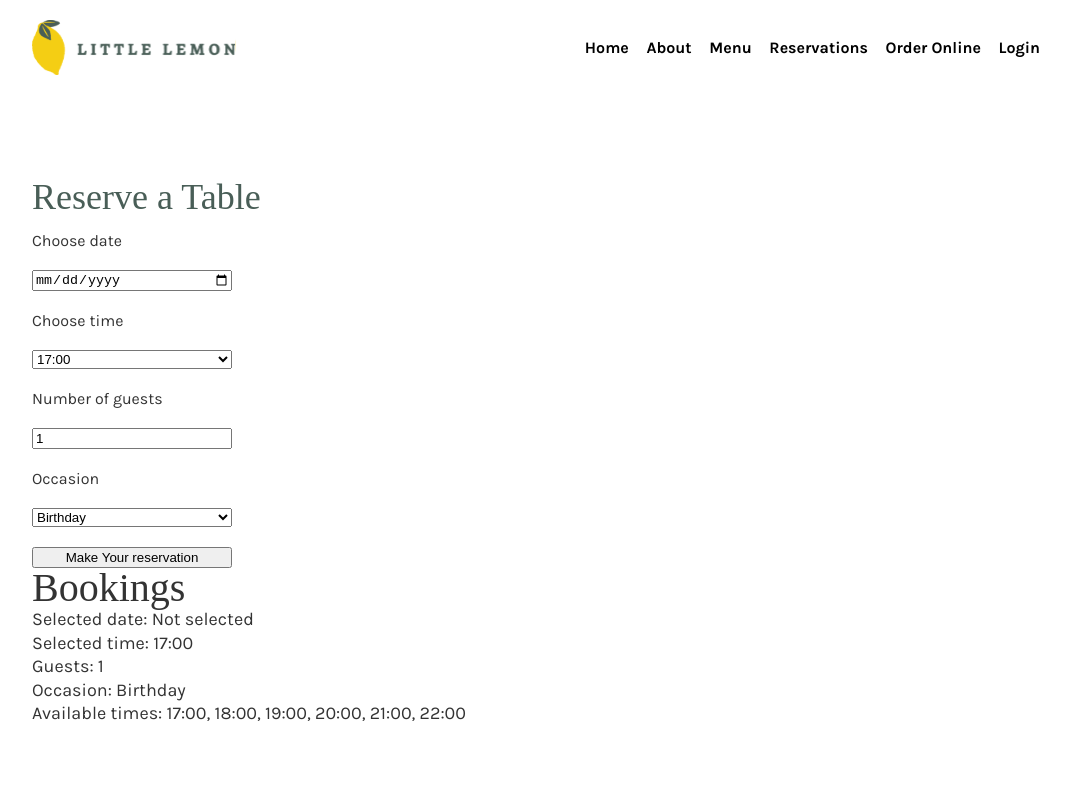
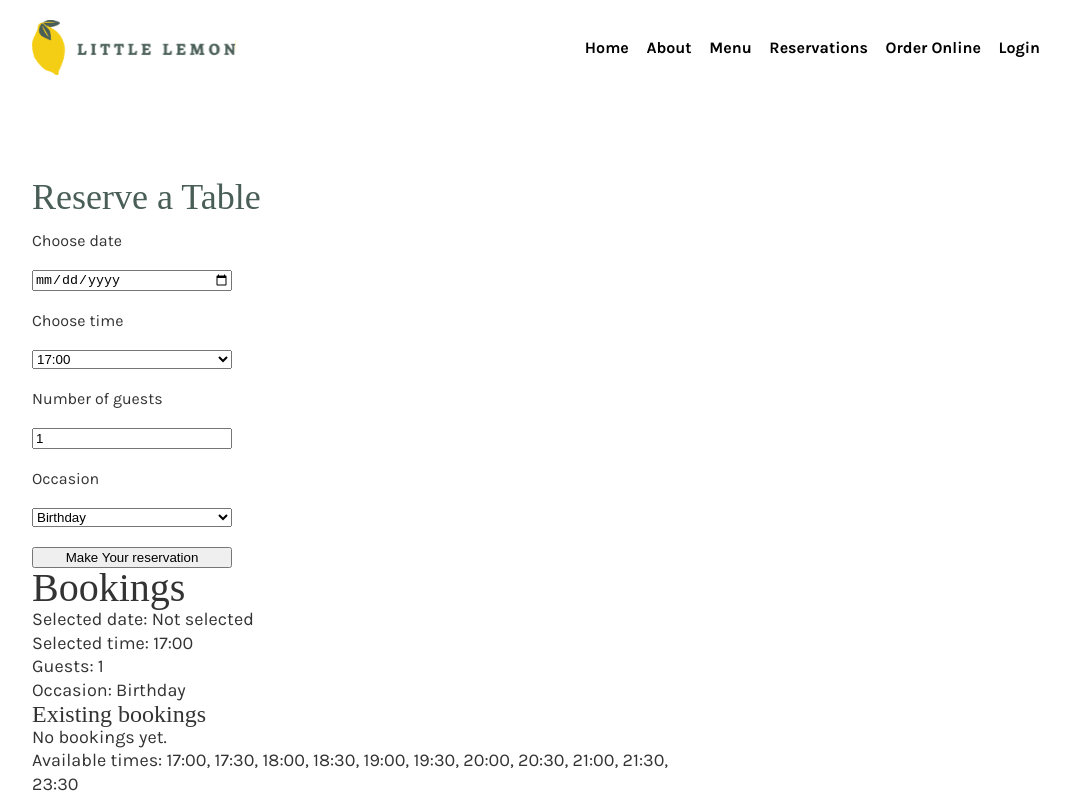
Before and after one commit to JCupp35/front-end-developer-capstone, a React (Create React App) app: page /booking in a window 1280 px wide. Shown: the top 800 px of the page, without its empty margins (104-1174 px from the left). Built offline with nearby package versions, Linux system fonts and the light colour scheme; a web font is replaced by a local one.

Commit message:
Add ConfirmedBooking component and integrate booking submission logic. Update BookingPage and Bookings components to handle existing bookings and submission. Include utility functions for random time generation and API interaction.

```diff
--- a/public/index.html
+++ b/public/index.html
@@ -29,6 +29,7 @@
   <body>
     <noscript>You need to enable JavaScript to run this app.</noscript>
     <div id="root"></div>
+    <script src="https://raw.githubusercontent.com/courseraap/capstone/main/api.js"></script>
     <!--
       This HTML file is a template.
       If you open it directly in the browser, you will see an empty page.
--- a/src/Main/BookingPage.js
+++ b/src/Main/BookingPage.js
@@ -2,7 +2,7 @@ import { useState } from 'react';
 import BookingForm from './BookingForm';
 import Bookings from './Bookings';
 
-function BookingPage({ availableTimes, onDateChangeFromMain }) {
+function BookingPage({ availableTimes, bookings, onDateChangeFromMain, submitForm }) {
   const [date, setDate] = useState('');
   const [time, setTime] = useState('17:00');
   const [guests, setGuests] = useState('1');
@@ -17,6 +17,7 @@ function BookingPage({ availableTimes, onDateChangeFromMain }) {
 
   const handleSubmit = (event) => {
     event.preventDefault();
+    submitForm(bookingData);
   };
 
   const handleDateChange = (event) => {
@@ -41,7 +42,11 @@ function BookingPage({ availableTimes, onDateChangeFromMain }) {
           onOccasionChange={(event) => setOccasion(event.target.value)}
           onSubmit={handleSubmit}
         />
-        <Bookings bookingData={bookingData} availableTimes={availableTimes} />
+        <Bookings
+          bookingData={bookingData}
+          bookings={bookings}
+          availableTimes={availableTimes}
+        />
       </div>
     </section>
   );
--- a/src/Main/Bookings.js
+++ b/src/Main/Bookings.js
@@ -1,4 +1,4 @@
-function Bookings({ bookingData, availableTimes }) {
+function Bookings({ bookingData, bookings, availableTimes }) {
   return (
     <section>
       <h2>Bookings</h2>
@@ -6,6 +6,18 @@ function Bookings({ bookingData, availableTimes }) {
       <p>Selected time: {bookingData.time}</p>
       <p>Guests: {bookingData.guests}</p>
       <p>Occasion: {bookingData.occasion}</p>
+      <h3>Existing bookings</h3>
+      {bookings.length === 0 ? (
+        <p>No bookings yet.</p>
+      ) : (
+        <ul>
+          {bookings.map((booking, index) => (
+            <li key={`${booking.date}-${booking.time}-${index}`}>
+              {booking.date} - {booking.time} - {booking.guests} guests - {booking.occasion}
+            </li>
+          ))}
+        </ul>
+      )}
       <p aria-live="polite">Available times: {availableTimes.join(', ')}</p>
     </section>
   );
--- /dev/null
+++ b/src/Main/ConfirmedBooking.js
@@ -0,0 +1,10 @@
+function ConfirmedBooking() {
+  return (
+    <section>
+      <h1>Booking Confirmed</h1>
+      <p>Your reservation has been confirmed.</p>
+    </section>
+  );
+}
+
+export default ConfirmedBooking;
--- a/src/Main/Main.js
+++ b/src/Main/Main.js
@@ -1,25 +1,35 @@
-import { useReducer } from 'react';
-import { Route, Routes } from 'react-router-dom';
+import { useReducer, useState } from 'react';
+import { Route, Routes, useNavigate } from 'react-router-dom';
 import Homepage from './Homepage';
 import BookingPage from './BookingPage';
+import ConfirmedBooking from './ConfirmedBooking';
+import { fetchAPI, submitAPI } from '../utilities';
 
 import './Main.css';
 
-const bookingTimes = ['17:00', '18:00', '19:00', '20:00', '21:00', '22:00'];
+const BOOKINGS_STORAGE_KEY = 'bookings';
+
+function loadStoredBookings() {
+  const storedBookings = localStorage.getItem(BOOKINGS_STORAGE_KEY);
+  return storedBookings ? JSON.parse(storedBookings) : [];
+}
 
 export function initializeTimes() {
-  return bookingTimes;
+  return fetchAPI(new Date());
 }
 
 export function updateTimes(state, action) {
   if (action.type === 'date_changed') {
-    return bookingTimes;
+    return fetchAPI(new Date(action.selectedDate));
   }
 
   return state;
 }
 
 function Main() {
+  const navigate = useNavigate();
+  const [bookings, setBookings] = useState(loadStoredBookings);
+
   const [availableTimes, dispatchAvailableTimes] = useReducer(
     updateTimes,
     [],
@@ -33,6 +43,17 @@ function Main() {
     });
   };
 
+  const submitForm = (formData) => {
+    if (submitAPI(formData)) {
+      setBookings((existingBookings) => {
+        const updatedBookings = [...existingBookings, formData];
+        localStorage.setItem(BOOKINGS_STORAGE_KEY, JSON.stringify(updatedBookings));
+        return updatedBookings;
+      });
+      navigate('/confirmed');
+    }
+  };
+
   return (
     <main>
       <Routes>
@@ -42,10 +63,13 @@ function Main() {
           element={
             <BookingPage
               availableTimes={availableTimes}
+              bookings={bookings}
               onDateChangeFromMain={handleDateChange}
+              submitForm={submitForm}
             />
           }
         />
+        <Route path="/confirmed" element={<ConfirmedBooking />} />
         <Route path="*" element={<Homepage />} />
       </Routes>
     </main>
--- /dev/null
+++ b/src/utilities.js
@@ -0,0 +1,28 @@
+const seededRandom = function (seed) {
+  const m = 2 ** 35 - 31;
+  const a = 185852;
+  let s = seed % m;
+  return function () {
+    s = (s * a) % m;
+    return s / m;
+  };
+};
+
+export const fetchAPI = function (date) {
+  const result = [];
+  const random = seededRandom(date.getDate());
+
+  for (let i = 17; i <= 23; i += 1) {
+    if (random() < 0.5) {
+      result.push(i + ':00');
+    }
+    if (random() < 0.5) {
+      result.push(i + ':30');
+    }
+  }
+  return result;
+};
+
+export const submitAPI = function () {
+  return true;
+};
```
Also changed, not shown: 1 other file (tests, documents, lock files or other folders).
